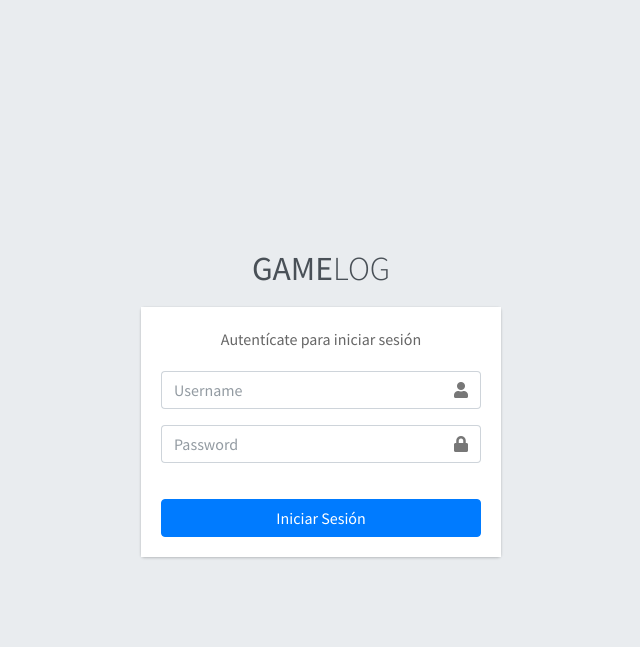
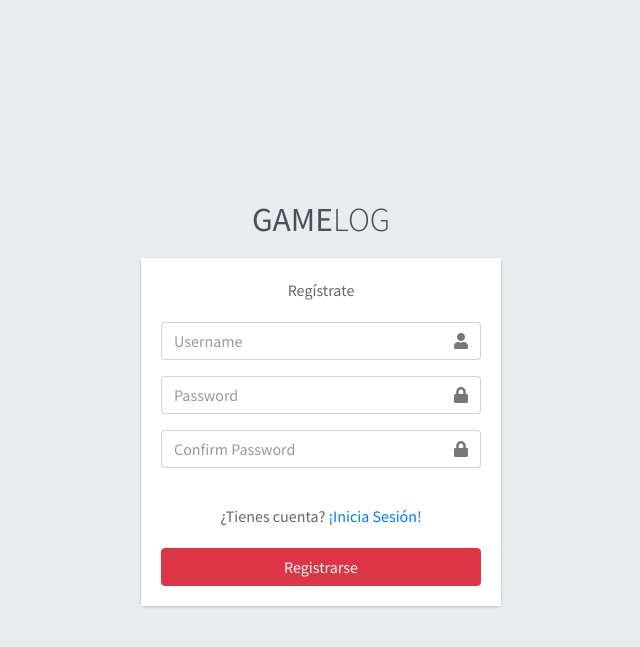
Before and after one commit to DevKarpa/gamelog, a PHP site: template app/Views/login.view.php in a window 1280 px wide. Shown: the top 647 px of the page, without its empty margins (319-959 px from the left). Run offline with PHP 8.4, Linux system fonts and the light colour scheme; the template is opened without the code that fills it: most values are stand-ins (such as "Sample title", 1, 10 or a date in 2020); some libraries are stand-ins or nearby versions.

Commit message:
Vista de register usando como base de login

```diff
--- a/app/Views/login.view.php
+++ b/app/Views/login.view.php
@@ -23,8 +23,8 @@
             <!-- /.login-logo -->
             <div class="card">
                 <div class="card-body login-card-body">
-      <p class="login-box-msg">Autentícate para iniciar sesión</p>
-      <form action="/login" method="post">
+                    <p class="login-box-msg"><?php echo isset($register) ? "Regístrate" : "Autentícate para iniciar sesión" ?></p>
+                    <form action="/<?php echo isset($register) ? "register" : "login" ?>" method="post">
                         <div class="input-group mb-3">
                             <input type="text" name="username" class="form-control" placeholder="Username">
                             <div class="input-group-append">
@@ -41,10 +41,26 @@
                                 </div>
                             </div>
                         </div>
+                            <?php
+                            if (isset($register)) {
+                                ?>
+                                <div class="input-group mb-3">
+                                    <input type="password" class="form-control" name="pass2" placeholder="Confirm Password">
+                                    <div class="input-group-append">
+                                        <div class="input-group-text">
+                                            <span class="fas fa-lock"></span>
+                                        </div>
+                                    </div>
+                                    <?php
+                                }
+                                ?>
+                            </div>
+
                             <p class="login-box-msg text-danger"><?php echo isset($error) ? $error : '' ?></p>
+                            <p class="login-box-msg"> <?php echo isset($register) ? "¿Tienes cuenta?" : "¿No tienes cuenta?" ?> <a href='register'> <?php echo isset($register) ? "¡Inicia Sesión!" : "¡Regístrate!" ?> </a></p>
                             <div class="row">
                                 <div class="col-12">
-            <button name="submit" type="submit" class="btn btn-primary btn-block float-right">Iniciar Sesión</button>
+                                    <button name="submit" type="submit" class="btn btn-<?php echo isset($register) ? "danger" : "primary" ?> btn-block float-right"> <?php echo isset($register) ? "Registrarse" : "Iniciar Sesión" ?> </button>
                                 </div>
                                 <!-- /.col -->
                             </div>
```
Also changed, not shown: app/Controllers/UserController.php (+9 -0 lines), app/Core/FrontController.php (+7 -0 lines). Lines whose indentation alone changed are shown as unchanged.
